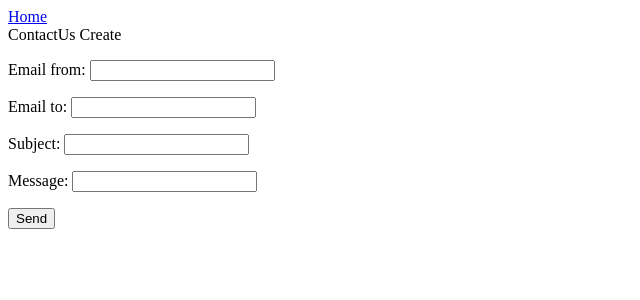
After one commit to StanislavOvcharenko/Currency, a Django app: page /currency/contactus/create/ in a window 1280 px wide. The commit adds this page. Shown: the top 300 px of the page, without its empty margins (0-640 px from the left). Run offline with Django 4.2, Linux system fonts and the light colour scheme; data comes from the database, SQL or seed files in the repository.

Commit message:
home work 10,Middleware and send mail

```diff
--- a/app/currency/forms.py
+++ b/app/currency/forms.py
@@ -1,5 +1,5 @@
 from django import forms
-from currency.models import Rate, Source
+from currency.models import Rate, Source, ContactUs
 
 
 class RateForm(forms.ModelForm):
@@ -21,3 +21,14 @@ class SourceForm(forms.ModelForm):
             "source_url",
             "name",
         )
+
+
+class ContactusForm(forms.ModelForm):
+    class Meta:
+        model = ContactUs
+        fields = (
+            'email_from',
+            'email_to',
+            'subject',
+            'message',
+        )
--- /dev/null
+++ b/app/currency/middlewares.py
@@ -0,0 +1,41 @@
+from time import time
+from currency.models import ResponseLog
+from django.core.handlers.wsgi import WSGIRequest
+
+
+class SaveLogs:
+    def __init__(self, get_response):
+        self.get_response = get_response
+
+    @staticmethod
+    def get_client_ip(request):
+        x_forwarded_for = request.META.get('HTTP_X_FORWARDED_FOR')
+        if x_forwarded_for:
+            _ip = x_forwarded_for.split(',')[0]
+        else:
+            _ip = request.META.get('REMOTE_ADDR')
+        return _ip
+
+    def __call__(self, request: WSGIRequest):
+        start = time()
+        response = self.get_response(request)
+        end = time()
+        responsetime = start - end
+
+        query_p = None
+
+        if request.method == 'GET':
+            query_p = request.GET
+        elif request.method == 'POST':
+            query_p = request.POST
+
+        log_data = ResponseLog(
+            response_time=responsetime,
+            request_method=request.method,
+            query_params=query_p,
+            ip=self.get_client_ip(request),
+        )
+
+        log_data.save()
+
+        return response
--- a/app/currency/models.py
+++ b/app/currency/models.py
@@ -23,3 +23,10 @@ class Rate(models.Model):
 class Source(models.Model):
     source_url = models.CharField(max_length=255)
     name = models.CharField(max_length=64)
+
+
+class ResponseLog(models.Model):
+    response_time = models.FloatField(max_length=10)
+    request_method = models.CharField(max_length=12)
+    query_params = models.CharField(max_length=20)
+    ip = models.CharField(max_length=100)
--- /dev/null
+++ b/app/currency/templates/contactus_create.html
@@ -0,0 +1,10 @@
+{% extends 'base_html.html' %}
+
+{% block main_content %}
+   ContactUs Create
+    <form method="post">
+        {% csrf_token %}
+        {{ form.as_p }}
+        <button type="submit">Send</button>
+    </form>
+{% endblock main_content %}
--- a/app/currency/templates/index.html
+++ b/app/currency/templates/index.html
@@ -7,7 +7,8 @@
 
 <div>
     View List Rate: <a href="{% url 'currency:rate_list' %}"> Click Here</a>
-    <p>View Table Rate: <a href="/rate/table/"> Click Here</a></p>
+{#    <p>View Table Rate: <a href="/rate/table/"> Click Here</a></p>#}
     <p>View Source List: <a href="{% url 'currency:source_list' %}"> Click Here</a></p>
+    <p>View ContactUs List: <a href="{% url 'currency:contactus_list' %}"> Click Here</a></p>
 </div>
 {% endblock main_content %}
--- a/app/currency/templates/source_list.html
+++ b/app/currency/templates/source_list.html
@@ -1,7 +1,6 @@
 {% extends 'base_html.html' %}
 
 {% block main_content %}
-
     <div>Currency Exchange Project</div>
     <div><a href="{% url 'currency:source_create' %}"> Create new source </a></div>
 
--- a/app/currency/urls.py
+++ b/app/currency/urls.py
@@ -1,13 +1,12 @@
 from django.urls import path
-from currency.views import contact_us_table, rate_table, contact_us_list
+# from currency.views import contact_us_list
 from currency import views
 
 app_name = 'currency'
 
 urlpatterns = [
-    path('contactus/table/', contact_us_table),
-    path('rate/table/', rate_table),
-    path('contactus/', contact_us_list),
+    # path('rate/table/', rate_table),
+    path('contactus/list/', views.ContactUsView.as_view(), name='contactus_list'),
     path('rate/list/', views.RateListView.as_view(), name='rate_list'),
     path('rate/create/', views.RateCreateView.as_view(), name='rate_create'),
     path('rate/update/<int:pk>/', views.RateUpdateView.as_view(), name='rate_update'),
@@ -18,7 +17,7 @@ urlpatterns = [
     path('source/update/<int:pk>/', views.SourceUpdateView.as_view(), name='source_update'),
     path('source/details/<int:pk>/', views.SourceDetailsView.as_view(), name='source_details'),
     path('source/delete/<int:pk>/', views.SourceDeleteView.as_view(), name='source_delete'),
-
+    path('contactus/create/', views.ContactUsCreateView.as_view(), name='contactus_create'),
 
 
 ]
--- a/app/currency/views.py
+++ b/app/currency/views.py
@@ -1,8 +1,10 @@
-from django.shortcuts import render
+# from django.shortcuts import render
 from currency.models import ContactUs, Rate, Source
-from currency.forms import RateForm, SourceForm
+from currency.forms import RateForm, SourceForm, ContactusForm
 from django.views import generic
 from django.urls import reverse_lazy
+from django.core.mail import send_mail
+from django.conf import settings
 
 
 class IndexView(generic.TemplateView):
@@ -15,25 +17,35 @@ class IndexView(generic.TemplateView):
         return context
 
 
-def contact_us_table(request):
-    context = {
-        "contact_us_list": ContactUs.objects.all(),
-    }
-    return render(request, 'contactus_table.html', context=context)
+class ContactUsView(generic.ListView):
+    queryset = ContactUs.objects.all()
+    template_name = 'contactus_list.html'
 
 
-def contact_us_list(request):
-    context = {
-        "contact_us_list": ContactUs.objects.all(),
-    }
-    return render(request, 'base.html', context=context)
+class ContactUsCreateView(generic.CreateView):
+    queryset = ContactUs.objects.all()
+    template_name = 'contactus_create.html'
+    form_class = ContactusForm
+    success_url = reverse_lazy('currency:contactus_list')
 
+    def form_valid(self, form):
+        response = super().form_valid(form)
 
-def rate_table(request):
-    context = {
-        "rate_list": Rate.objects.all()
-    }
-    return render(request, 'rate_table.html', context=context)
+        subject = 'Contact us Currency'
+        message = f'''subject from client {self.object.subject}
+        Email: {self.object.email_to}
+        Message : {self.object.message}
+        '''
+
+        send_mail(
+            subject,
+            message,
+            settings.EMAIL_HOST_USER,
+            [settings.EMAIL_HOST_USER],
+            fail_silently=False,
+        )
+
+        return response
 
 
 class RateListView(generic.ListView):
--- a/requirements.txt
+++ b/requirements.txt
@@ -2,7 +2,7 @@ Django==4.0.6
 django-extensions
 ipython
 django_admin_rangefilter
-django-silk
+
 
 # dev
 django-debug-toolbar==3.5.0
```
Also changed, not shown: app/currency/admin.py (+11 -1 lines), app/currency/templates/contactus_list.html (added, +12 -0 lines), app/settings/settings.py (+9 -0 lines), app/currency/migrations/0005_responselog.py (added).
